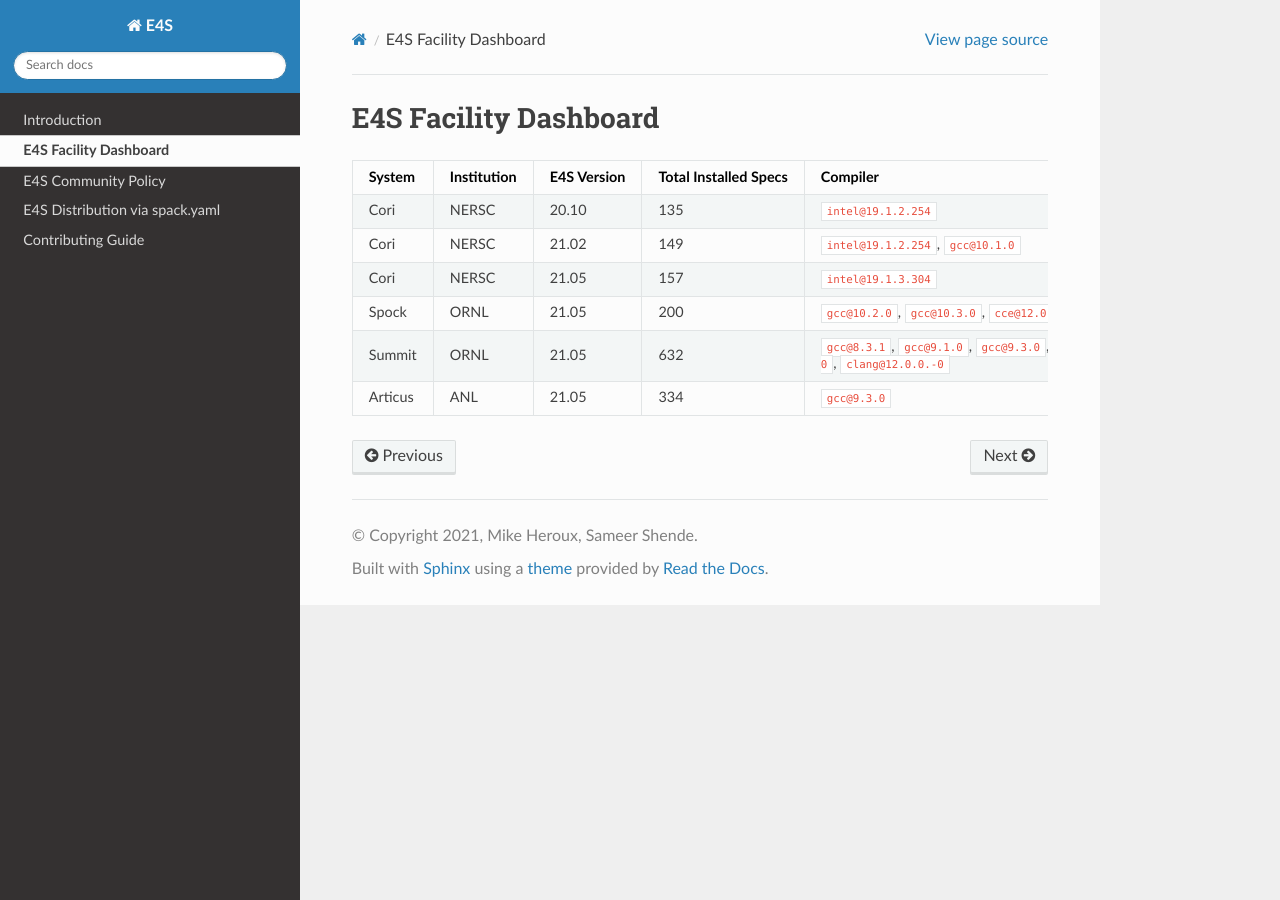
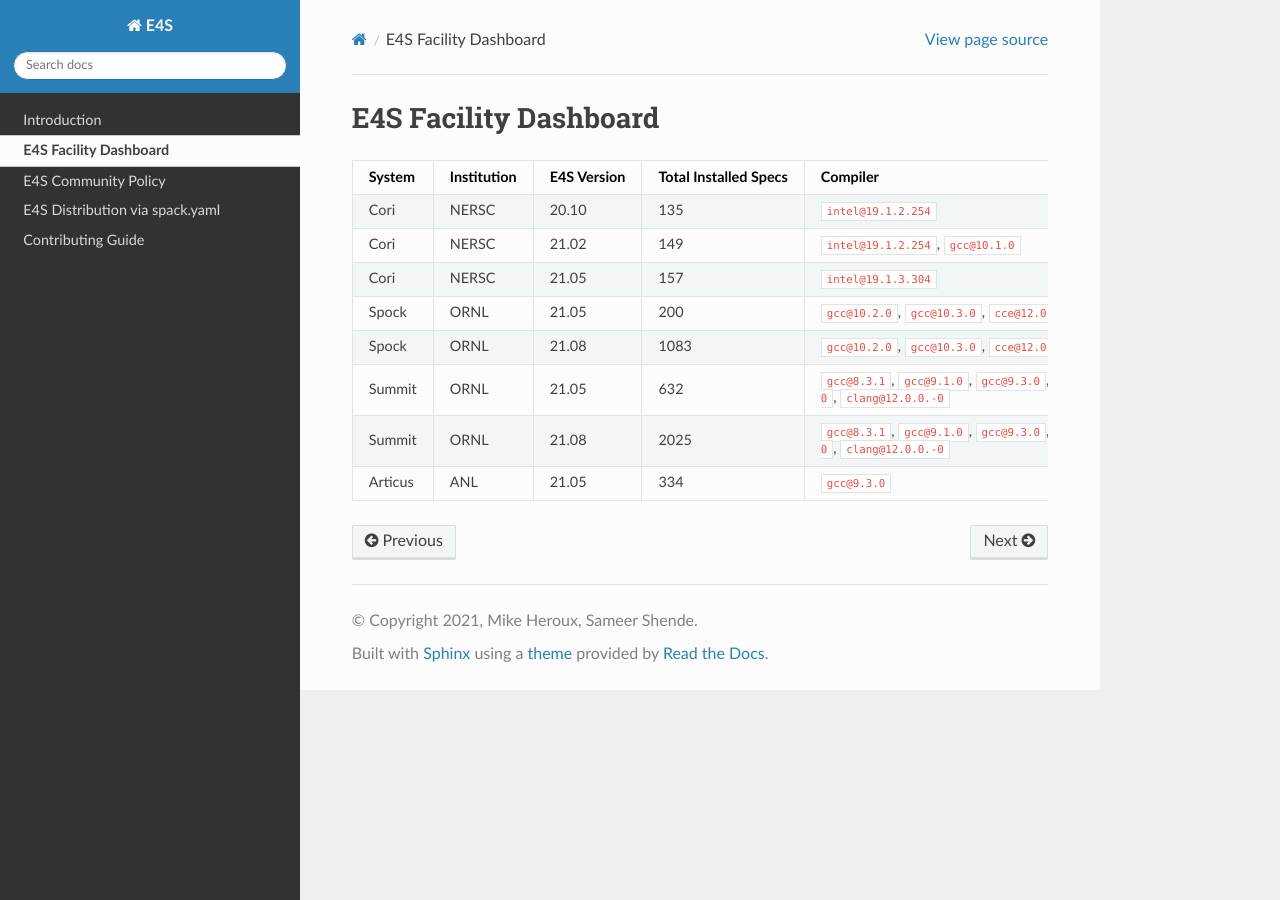
Before and after one commit to E4S-Project/e4s, a Sphinx documentation site: the page built from docs/facility_e4s.md, in a window 1280 px wide. Built offline with Sphinx 7.4.7 and the Read the Docs theme 2.0.0, drawn with Linux system fonts in a browser that asks for light colours.

Commit message:
Added OLCF E4S 21.08

```diff
--- a/docs/facility_e4s.md
+++ b/docs/facility_e4s.md
@@ -6,5 +6,7 @@
 Cori | NERSC | 21.02 | 149 | `intel@19.1.2.254`, `gcc@10.1.0` | [b56d65fce5f4743a23399f0cde006bed1b52d53d](https://github.com/spack/spack/commit/b56d65fce5f4743a23399f0cde006bed1b52d53d) | [https://github.com/spack/spack-configs/blob/main/NERSC/cori/e4s-21.02/spack.yaml](https://github.com/spack/spack-configs/blob/main/NERSC/cori/e4s-21.02/spack.yaml) | [https://github.com/spack/spack-configs/blob/main/NERSC/cori/e4s-21.02/e4s-21.02.txt](https://github.com/spack/spack-configs/blob/main/NERSC/cori/e4s-21.02/e4s-21.02.txt)
 Cori | NERSC | 21.05 | 157 | `intel@19.1.3.304` | [https://github.com/spack/spack/tree/e4s-21.05](https://github.com/spack/spack/tree/e4s-21.05) |  [https://github.com/spack/spack-configs/blob/main/NERSC/cori/e4s-21.05/spack.yaml](https://github.com/spack/spack-configs/blob/main/NERSC/cori/e4s-21.05/spack.yaml) | [https://github.com/spack/spack-configs/blob/main/NERSC/cori/e4s-21.05/e4s-21.05.txt](https://github.com/spack/spack-configs/blob/main/NERSC/cori/e4s-21.05/e4s-21.05.txt)
 Spock  | ORNL | 21.05 | 200 | `gcc@10.2.0`, `gcc@10.3.0`, `cce@12.0.0`, `cce@12.0.1` | [v0.16.1](https://github.com/spack/spack/tree/v0.16.1) | |
-Summit | ORNL | 21.05 | 632 | `gcc@8.3.1`, `gcc@9.1.0`, `gcc@9.3.0`, `gcc@10.2.0`, `gcc@11.1.0`, `clang@10.0.1-0`, `clang@12.0.0.-0` | |
+Spock  | ORNL | 21.08 | 1083 | `gcc@10.2.0`, `gcc@10.3.0`, `cce@12.0.0`, `cce@12.0.1` | [v0.16.3](https://github.com/spack/spack/tree/v0.16.3) | https://github.com/spack/spack-configs/blob/main/OLCF/spock/e4s-21.08.txt | https://github.com/spack/spack-configs/blob/main/OLCF/spock/spack.yaml
+Summit | ORNL | 21.05 | 632 | `gcc@8.3.1`, `gcc@9.1.0`, `gcc@9.3.0`, `gcc@10.2.0`, `gcc@11.1.0`, `clang@10.0.1-0`, `clang@12.0.0.-0` | | |
+Summit | ORNL | 21.08 | 2025 | `gcc@8.3.1`, `gcc@9.1.0`, `gcc@9.3.0`, `gcc@10.2.0`, `gcc@11.1.0`, `clang@10.0.1-0`, `clang@12.0.0.-0` | 0.16.2-4678-9effe1400f | https://github.com/spack/spack-configs/blob/main/OLCF/summit/e4s-21.08.txt | https://github.com/spack/spack-configs/blob/main/OLCF/summit/spack.yaml
 Articus | ANL | 21.05 | 334 | `gcc@9.3.0` | [https://github.com/spack/spack/tree/e4s-21.05](https://github.com/spack/spack/tree/e4s-21.05) | [https://github.com/spack/spack-configs/blob/main/ANL/JLSE/Arcticus/E4S-21.05/spack.yaml](https://github.com/spack/spack-configs/blob/main/ANL/JLSE/Arcticus/E4S-21.05/spack.yaml) | [https://github.com/spack/spack-configs/blob/main/ANL/JLSE/Arcticus/E4S-21.05/e4s-21.05.txt](https://github.com/spack/spack-configs/blob/main/ANL/JLSE/Arcticus/E4S-21.05/e4s-21.05.txt)
```
